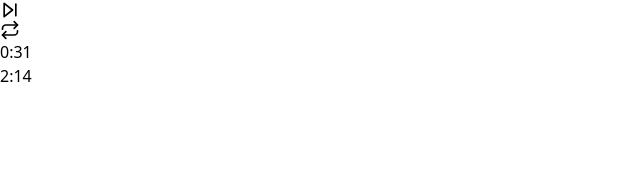
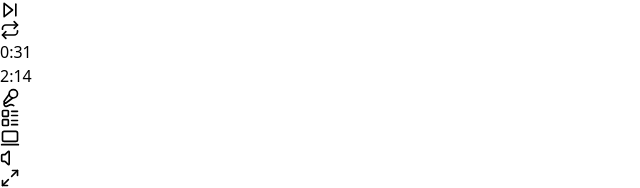
Before and after one commit to danilo-righetto/spotify-interface-with-tailwind, a Next.js app: page / in a window 1280 px wide. Shown: the part 1914-2102 px from the top of the page, without its empty margins (0-640 px from the left). Before the commit the page ends 2002 px from the top, so only its background shows below. Built offline with nearby package versions, Linux system fonts and the light colour scheme.

Commit message:
Recursos do Player

```diff
--- a/src/app/page.tsx
+++ b/src/app/page.tsx
@@ -1,4 +1,4 @@
-import { Home as HomeIcon, Search, Library, ChevronLeft, ChevronRight, Play, Shuffle, SkipBack, SkipForward, Repeat } from 'lucide-react' ;
+import { Home as HomeIcon, Search, Library, ChevronLeft, ChevronRight, Play, Shuffle, SkipBack, SkipForward, Repeat, Mic2, LayoutList, Laptop2, Volume, Maximize2 } from 'lucide-react' ;
 import Image from 'next/image';
 
 export default function Home() {
@@ -139,7 +139,7 @@ export default function Home() {
           </div>
         </main>
       </div>
-      <footer className="bg-zinc-800 border-t border-zinc-700 p-6 flex items-center justify-between">
+      <footer className="bg-zinc-800 border-t border-zinc-700 px-6 py-4 flex items-center justify-between">
         {/* Player do Spotify */}
         <div className="flex items-center gap-2">
           {/* Musica que está tocando atualmente */}
@@ -168,8 +168,18 @@ export default function Home() {
             <span className="text-xs text-zinc-400">2:14</span>
           </div>
         </div>
-        <div>
+        <div className="flex items-center gap-4">
           {/* Recursos do Player */}
+          <Mic2 size={20} />
+          <LayoutList size={20} />
+          <Laptop2 size={20} />
+          <div className="flex items-center gap-2">
+            <Volume size={20} />
+            <div className="h-1 rounded-full w-24 bg-zinc-600">
+              <div className="bg-zinc-200 w-10 h-1 rounded-full"></div>
+            </div>
+          </div>
+            <Maximize2 size={20} />
         </div>
       </footer>
     </div>
```
